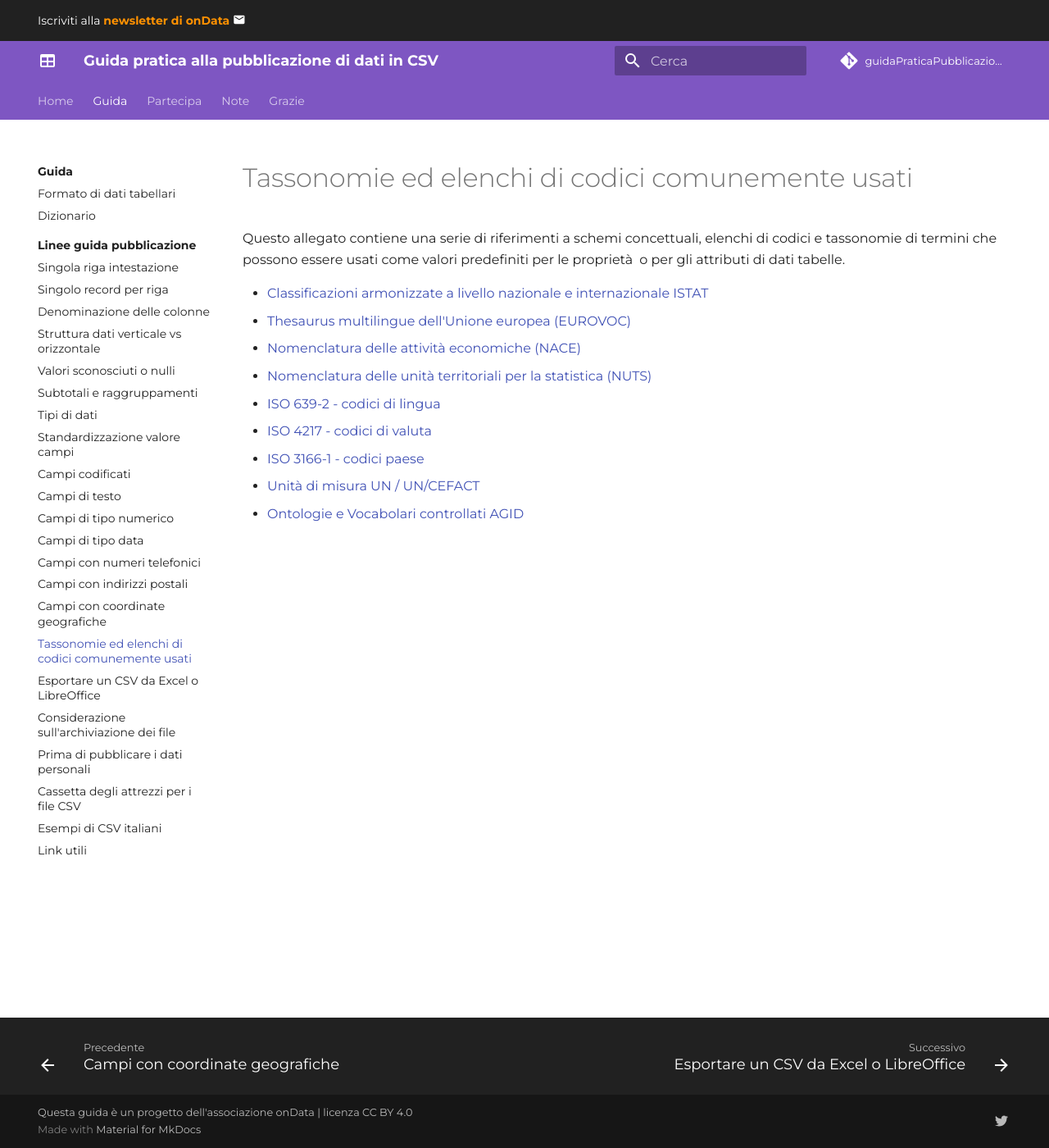
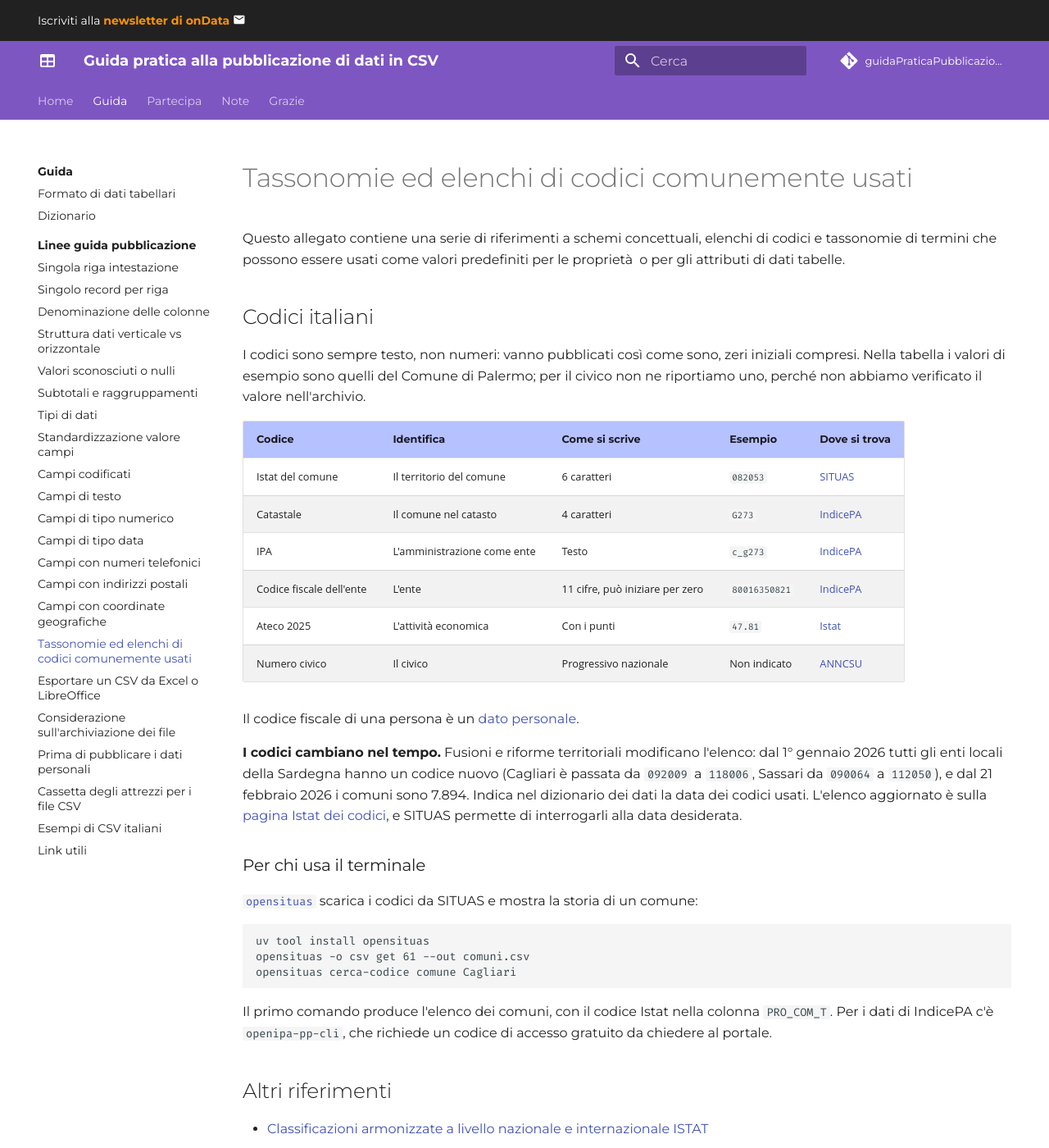
Before and after one commit to ondata/guidaPraticaPubblicazioneCSV, an MkDocs documentation site: the page built from docs/guida/linee_guida_pubblicazione/Tassonomie_elenchi_codici.md, in a window 1280 px wide and 1400 px high. Shown: the whole window at 82% size. Built offline with MkDocs 1.6.1 and Material for MkDocs 9.7.7, drawn with Linux system fonts in a browser that asks for light colours; comment, search, counter and statistics services are not loaded; some of the changed text lies outside the part shown.

Commit message:
docs: codici italiani, ANNCSU e correzione su Palermo
Co-Authored-By: Claude Opus 5.5 <noreply@anthropic.com>
Claude-Session: https://claude.ai/code/session_01RCCNPKrWt4tp2kKJYeM5Rt

````diff
--- a/docs/guida/linee_guida_pubblicazione/Tassonomie_elenchi_codici.md
+++ b/docs/guida/linee_guida_pubblicazione/Tassonomie_elenchi_codici.md
@@ -6,6 +6,37 @@ title: Tassonomie ed elenchi di codici comunemente usati
 ---
 
 Questo allegato contiene una serie di riferimenti a schemi concettuali, elenchi di codici e tassonomie di termini che possono essere usati come valori predefiniti per le proprietà o per gli attributi di dati tabelle.
+
+## Codici italiani
+
+I codici sono sempre testo, non numeri: vanno pubblicati così come sono, zeri iniziali compresi. Nella tabella i valori di esempio sono quelli del Comune di Palermo; per il civico non ne riportiamo uno, perché non abbiamo verificato il valore nell'archivio.
+
+| Codice | Identifica | Come si scrive | Esempio | Dove si trova |
+| --- | --- | --- | --- | --- |
+| Istat del comune | Il territorio del comune | 6 caratteri | `082053` | [SITUAS](https://situas.istat.it/web/) |
+| Catastale | Il comune nel catasto | 4 caratteri | `G273` | [IndicePA](https://www.indicepa.gov.it/ipa-portale/) |
+| IPA | L'amministrazione come ente | Testo | `c_g273` | [IndicePA](https://www.indicepa.gov.it/ipa-portale/) |
+| Codice fiscale dell'ente | L'ente | 11 cifre, può iniziare per zero | `80016350821` | [IndicePA](https://www.indicepa.gov.it/ipa-portale/) |
+| Ateco 2025 | L'attività economica | Con i punti | `47.81` | [Istat](https://www.istat.it/classificazione/ateco-2025/) |
+| Numero civico | Il civico | Progressivo nazionale | Non indicato | [ANNCSU](https://www.anncsu.gov.it/it/consultazione-dellarchivio/open-data/) |
+
+Il codice fiscale di una persona è un [dato personale](Dati_personali.md).
+
+**I codici cambiano nel tempo.** Fusioni e riforme territoriali modificano l'elenco: dal 1° gennaio 2026 tutti gli enti locali della Sardegna hanno un codice nuovo (Cagliari è passata da `092009` a `118006`, Sassari da `090064` a `112050`), e dal 21 febbraio 2026 i comuni sono 7.894. Indica nel dizionario dei dati la data dei codici usati. L'elenco aggiornato è sulla [pagina Istat dei codici](https://www.istat.it/classificazione/codici-dei-comuni-delle-province-e-delle-regioni/), e SITUAS permette di interrogarli alla data desiderata.
+
+### Per chi usa il terminale
+
+[`opensituas`](https://pypi.org/project/opensituas/) scarica i codici da SITUAS e mostra la storia di un comune:
+
+```
+uv tool install opensituas
+opensituas -o csv get 61 --out comuni.csv
+opensituas cerca-codice comune Cagliari
+```
+
+Il primo comando produce l'elenco dei comuni, con il codice Istat nella colonna `PRO_COM_T`. Per i dati di IndicePA c'è `openipa-pp-cli`, che richiede un codice di accesso gratuito da chiedere al portale.
+
+## Altri riferimenti
 
 - [Classificazioni armonizzate a livello nazionale e internazionale ISTAT](https://www.istat.it/it/metodi-e-strumenti/classificazioni)
 - [Thesaurus multilingue dell'Unione europea (EUROVOC)](https://eur-lex.europa.eu/browse/eurovoc.html?locale=it)
@@ -16,3 +47,5 @@ Questo allegato contiene una serie di riferimenti a schemi concettuali, elenchi
 - [ISO 3166-1 - codici paese](https://www.iso.org/iso-3166-country-codes.html)
 - [Unità di misura UN / UN/CEFACT](https://unece.org/fileadmin/DAM/cefact/recommendations/rec20/rec20_rev3_Annex3e.pdf)
 - [Ontologie e Vocabolari controllati AGID](https://github.com/italia/dati-semantic-assets)
+- Catalogo nazionale della semantica dei dati, indicato dalle [Linee guida AgID](https://ondata.github.io/linee-guida-opendata/capitolo-5.html#sec-arricchimento)
+- [Tabelle di riferimento delle EU Vocabularies](https://op.europa.eu/en/web/eu-vocabularies/authority-tables)
````
Also changed, not shown: docs/guida/linee_guida_pubblicazione/Esempi_dati_CSV.md (+1 -1 lines), docs/guida/linee_guida_pubblicazione/P08_standardizzazione_valori_campi.md (+2 -0 lines), docs/guida/linee_guida_pubblicazione/P14_campi_tipo_indirizzo_postale.md (+2 -2 lines).
